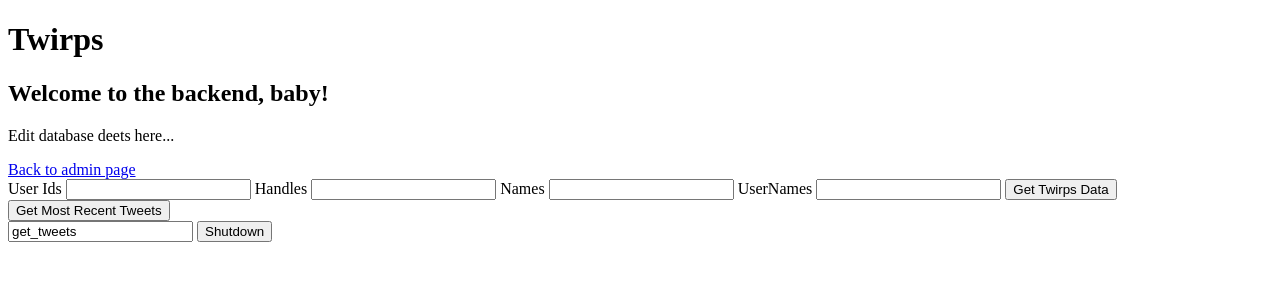
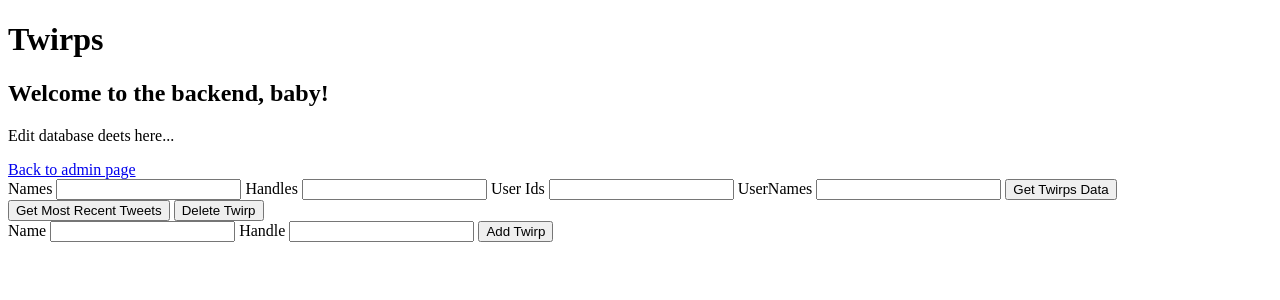
Before and after one commit to cdmatters/twirps, a Python web app: template twirps/templates/interact_database.html in a window 1280 px wide. Shown: the top 300 px of the page. Run offline with Jinja, Linux system fonts and the light colour scheme; the template is opened without the code that fills it, so the values that code supplies are empty.

Commit message:
added delete method for twirps to db handler. requires all information (difficult) also added html to delete/edit twirps in backend. all functionining.

```diff
--- a/twirps/templates/interact_database.html
+++ b/twirps/templates/interact_database.html
@@ -6,23 +6,27 @@
     <a href="{{ url_for('view_backend') }}" >Back to admin page</a>
 
     <form action="{{ url_for('db_edit') }}" method="post">
+        Names
+        <input type="text" name="names"></input>
+        Handles
+        <input type="text" name="handles"></input>
         User Ids
         <input type="text" name="u_ids"></input>
-        Handles
-        <input type="text" name="handles"></input>
-        Names
-        <input type="text" name="names"></input>
         UserNames
         <input type="text" name="usernames"></input>
         <button type="submit" name="submit" value="get_twirps">Get Twirps Data</button>
         <button type="submit" name="submit" value="get_recent_tweets">Get Most Recent Tweets</button>
-
+        <button type="submit" name="submit" value="delete_twirp">Delete Twirp</button>
     </form>
 
     <form action="{{ url_for('db_edit') }}" method="post">
-        <input type="text" name="twirps" value="get_tweets">
-        <button type="submit" name="submit" value="shutdown">Shutdown</button>
+        Name
+        <input type="text" name="names"></input>
+        Handle
+        <input type="text" name="handles"></input>
+        <button type="submit" name="submit" value="add_twirp">Add Twirp</button>
     </form>
+
 
 {% for row in results %}
     <li>{{ row }}
```
Also changed, not shown: twirps/classes/tdbhandler.py (+17 -0 lines).
